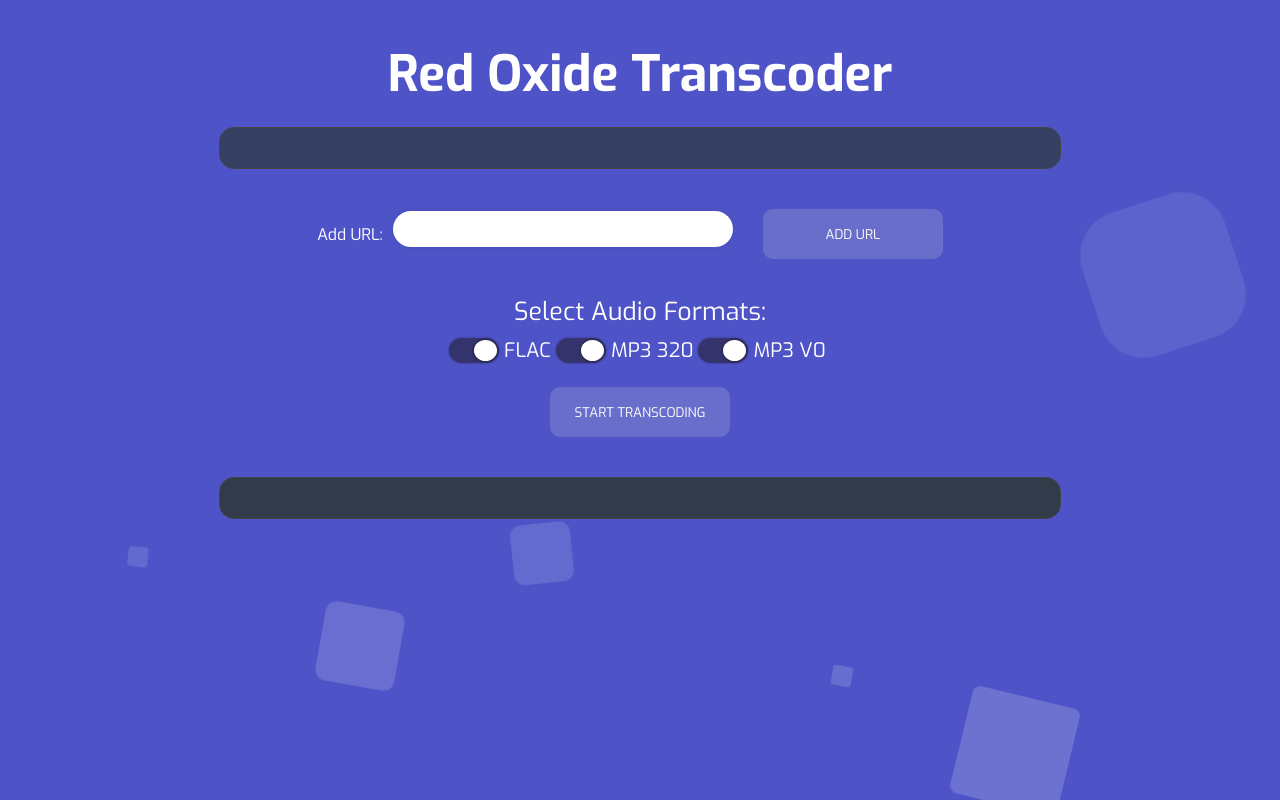
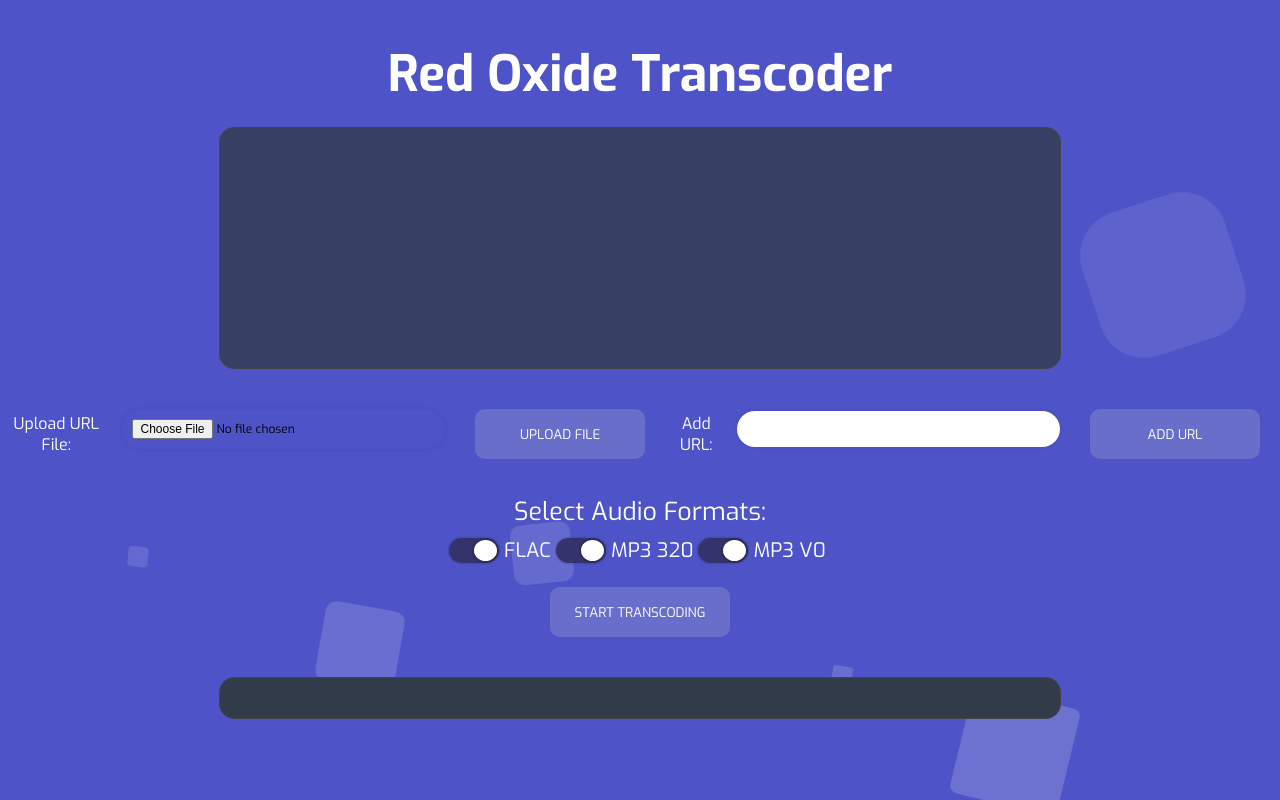
Before and after one commit to sprtlw/red_oxide_webGUI, a Flask app: page / in a window 1280 px wide. Run offline with Flask 3, Linux system fonts and the light colour scheme; some libraries are stand-ins or nearby versions.

Commit message:
batch url list

```diff
--- a/app.py
+++ b/app.py
@@ -31,6 +31,16 @@ def remove_url():
     url_to_remove = data.get('url')
     if url_to_remove in url_list:
         url_list.remove(url_to_remove)
+    return jsonify(url_list=url_list)
+
+
+@app.route('/upload_url_file', methods=['POST'])
+def upload_url_file():
+    data = request.get_json()
+    urls = data.get('urls', [])
+    for url in urls:
+        if url and url not in url_list:
+            url_list.append(url)
     return jsonify(url_list=url_list)
 
 
--- a/static/css/styles.css
+++ b/static/css/styles.css
@@ -328,6 +328,7 @@
   width: 90%; /* Width of the box */
   max-width: 800px; /* Maximum width */
   overflow-y: auto; /* Enable vertical scrolling */
+  height: 200px; /* Fixed height */
 }
 
 /* Style for each URL item */
--- a/static/js/scripts.js
+++ b/static/js/scripts.js
@@ -137,3 +137,44 @@ $(document).ready(function () {
     })
   })
 })
+
+$(document).ready(function () {
+  // Function to handle file upload
+  function uploadUrlFile(file) {
+    const reader = new FileReader()
+    reader.onload = function (event) {
+      const urls = event.target.result
+        .split('\n')
+        .filter((url) => url.trim() !== '')
+      $.ajax({
+        type: 'POST',
+        url: '/upload_url_file',
+        data: JSON.stringify({ urls: urls }),
+        contentType: 'application/json',
+        success: function (response) {
+          $('#url-list').html('')
+          response.url_list.forEach(function (url) {
+            $('#url-list').append(
+              '<div class="url-item" data-url="' +
+                url +
+                '"><span>' +
+                url +
+                '</span><button class="remove-btn" onclick="removeUrl(\'' +
+                url +
+                '\')">X</button></div>'
+            )
+          })
+        },
+      })
+    }
+    reader.readAsText(file)
+  }
+
+  // Click event for uploading URL file
+  $('#upload-url-file-button').click(function () {
+    const file = $('#url-file')[0].files[0]
+    if (file) {
+      uploadUrlFile(file)
+    }
+  })
+})
--- a/templates/index.html
+++ b/templates/index.html
@@ -28,6 +28,12 @@
       </div>
 
       <div class="input-wrapper">
+        <!-- Add this inside the <div class="input-wrapper"> -->
+        <label for="url-file">Upload URL File:</label>
+        <input type="file" id="url-file" class="input-box" accept=".txt" />
+        <button id="upload-url-file-button" class="btn zoom-in zoom-in--purple">
+          Upload File
+        </button>
         <label for="new-url">Add URL:</label>
         <input type="text" id="new-url" class="input-box" />
         <button id="add-url-button" class="btn zoom-in zoom-in--purple">
```
